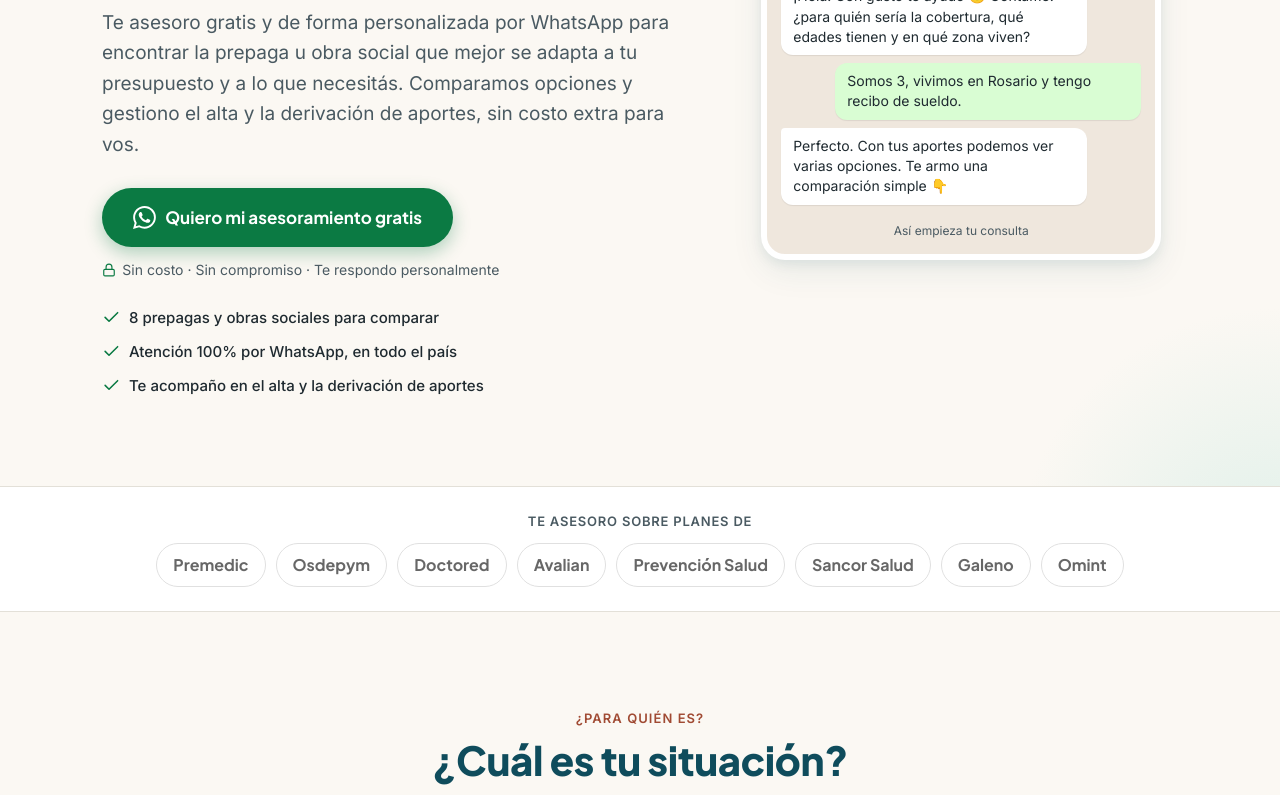
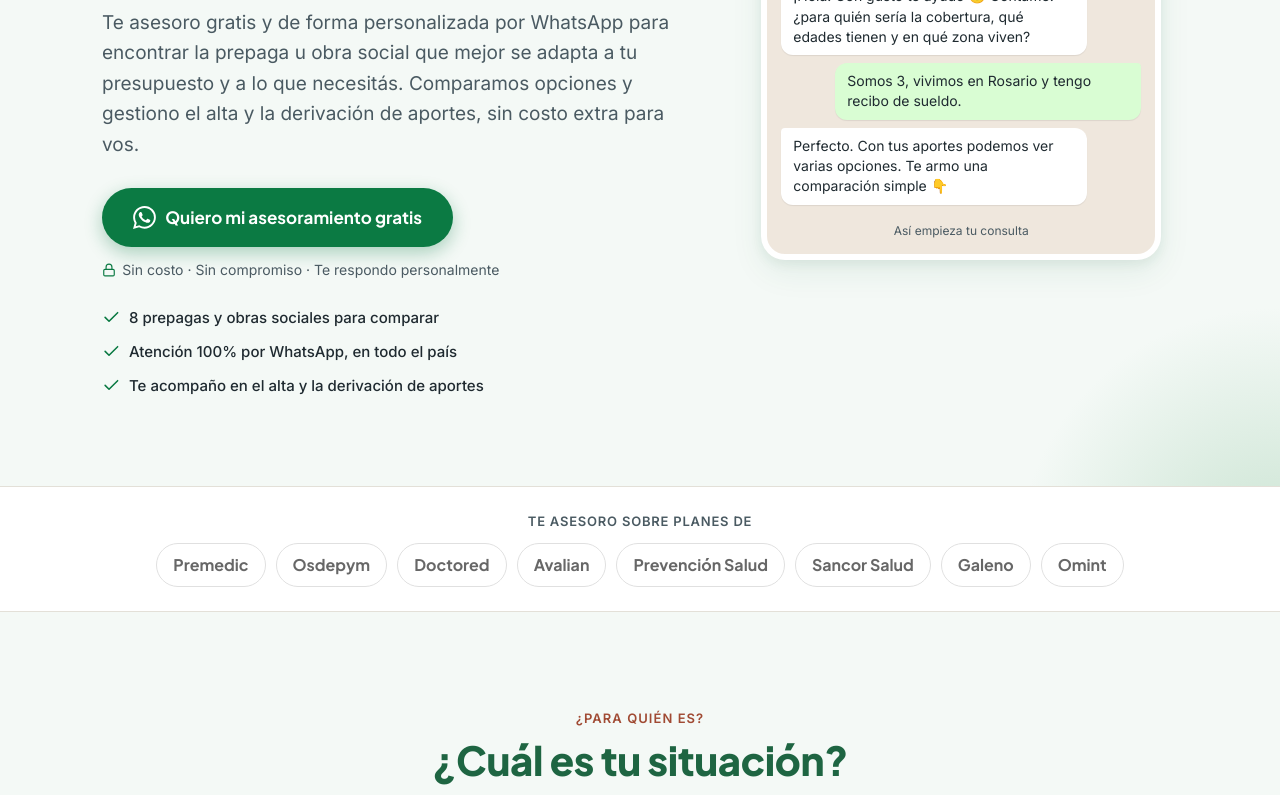
Before and after one commit to lorenzopalena1806/natalia-asesora, a plain HTML site: page index.html in a window 1280 px wide. Shown: the part 443-1238 px from the top of the page. Drawn offline with Linux system fonts and the light colour scheme.

Commit message:
style: update color palette to use more medical greens

```diff
--- a/css/styles.css
+++ b/css/styles.css
@@ -1,9 +1,9 @@
 /* =========================================================
    Natalia Asesora – Landing de alta conversión (mobile-first)
    Paleta (contraste WCAG AA verificado):
-   --teal      #0F4C5C  primario (titulares, fondos oscuros) – blanco sobre teal 9.5:1
-   --sage      #DCEFE8  secundario (fondos de tarjetas / tintes)
-   --cream     #FBF8F3  fondo general cálido
+   --teal      #1E6542  primario (titulares, fondos oscuros) – blanco sobre teal 9.5:1
+   --sage      #C3E0CC  secundario (fondos de tarjetas / tintes)
+   --cream     #F4F9F6  fondo general cálido
    --ink       #1F2A30  texto principal (≈14:1 sobre crema)
    --muted     #4A5A62  texto secundario (≈6.7:1 sobre crema)
    --coral     #E07A5F  acento decorativo (nunca como color de texto)
@@ -12,11 +12,11 @@
    ========================================================= */
 
 :root {
-  --teal: #0F4C5C;
-  --teal-700: #0B3B47;
-  --sage: #DCEFE8;
-  --sage-50: #EEF7F3;
-  --cream: #FBF8F3;
+  --teal: #1E6542;
+  --teal-700: #124128;
+  --sage: #C3E0CC;
+  --sage-50: #E6F4EA;
+  --cream: #F4F9F6;
   --white: #FFFFFF;
   --ink: #1F2A30;
   --muted: #4A5A62;
@@ -33,8 +33,8 @@
   --radius-sm: 10px;
   --radius: 16px;
   --radius-lg: 24px;
-  --shadow-sm: 0 1px 2px rgba(15, 76, 92, .06), 0 2px 8px rgba(15, 76, 92, .06);
-  --shadow: 0 4px 12px rgba(15, 76, 92, .08), 0 12px 32px rgba(15, 76, 92, .08);
+  --shadow-sm: 0 1px 2px rgba(30, 101, 66, .06), 0 2px 8px rgba(30, 101, 66, .06);
+  --shadow: 0 4px 12px rgba(30, 101, 66, .08), 0 12px 32px rgba(30, 101, 66, .08);
   --shadow-wa: 0 6px 18px rgba(11, 122, 67, .32);
 
   --container: 1140px;
@@ -348,7 +348,7 @@
 .faq-a .link-cta { margin-top: 12px; }
 
 /* ---------- CTA final ---------- */
-.final-cta { padding: var(--section-y) 0; color: #fff; background: radial-gradient(120% 120% at 100% 0%, #176577 0%, var(--teal) 45%, var(--teal-700) 100%); }
+.final-cta { padding: var(--section-y) 0; color: #fff; background: radial-gradient(120% 120% at 100% 0%, #258C5A 0%, var(--teal) 45%, var(--teal-700) 100%); }
 .final-cta h2 { color: #fff; }
 .final-cta p { color: #D7E9E9; font-size: 1.125rem; }
 .final-cta .btn { margin-top: 12px; }
@@ -357,7 +357,7 @@
 .final-points .icon { color: #8FE3B5; stroke-width: 2.5; }
 
 /* ---------- Footer ---------- */
-.site-footer { padding: 40px 0 120px; background: #0A2F38; color: #C9D6D9; font-size: .8125rem; }
+.site-footer { padding: 40px 0 120px; background: #0F3823; color: #C3E0CC; font-size: .8125rem; }
 @media (min-width: 900px) { .site-footer { padding-bottom: 40px; } }
 .footer-top { display: flex; flex-wrap: wrap; align-items: center; justify-content: space-between; gap: 16px; padding-bottom: 24px; border-bottom: 1px solid rgba(255, 255, 255, .12); }
 .brand-light { color: #fff; }
@@ -400,7 +400,7 @@
 .wa-bar {
   position: fixed; left: 0; right: 0; bottom: 0; z-index: 60;
   padding: 10px var(--gutter) calc(10px + env(safe-area-inset-bottom));
-  background: rgba(255, 255, 255, .97); border-top: 1px solid var(--line); box-shadow: 0 -6px 20px rgba(15, 76, 92, .1);
+  background: rgba(255, 255, 255, .97); border-top: 1px solid var(--line); box-shadow: 0 -6px 20px rgba(30, 101, 66, .1);
   transform: translateY(110%); transition: transform .3s ease;
 }
 .wa-bar.visible { transform: none; }
```
